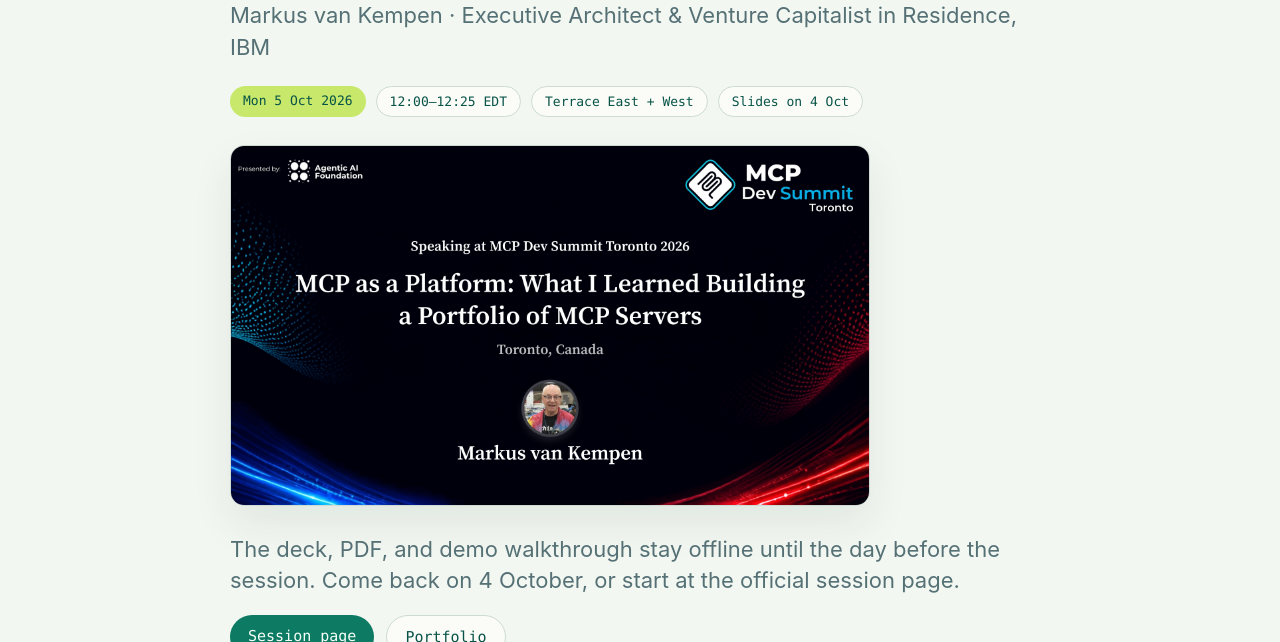
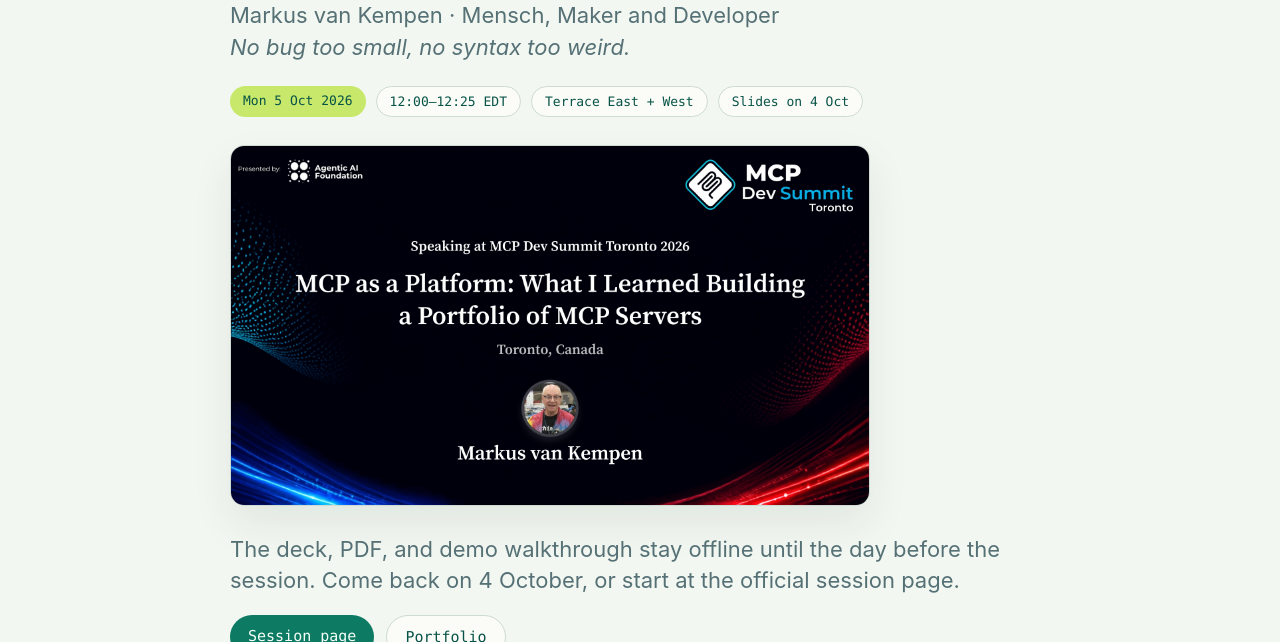
Before and after one commit to markusvankempen/linuxfoundation-mcp-dev-summit, a plain HTML site: page index.html in a window 1280 px wide. Shown: the part 458-1100 px from the top of the page. Drawn offline with Linux system fonts and the light colour scheme.

Commit message:
Match the splash byline to slide 1: Mensch, Maker and Developer.

```diff
--- a/index.html
+++ b/index.html
@@ -155,7 +155,7 @@
     <div class="card">
       <p class="eyebrow">MCP Dev Summit Toronto · Linux Foundation</p>
       <h1>MCP as a Platform<br><span class="accent">What I Learned Building a Portfolio of MCP Servers</span></h1>
-      <p class="lede">Markus van Kempen · Executive Architect &amp; Venture Capitalist in Residence, IBM</p>
+      <p class="lede">Markus van Kempen · Mensch, Maker and Developer<br><em>No bug too small, no syntax too weird.</em></p>
       <div class="meta">
         <span class="tag">Mon 5 Oct 2026</span>
         <span class="tag quiet">12:00–12:25 EDT</span>
```
Also changed, not shown: 1 other file.
